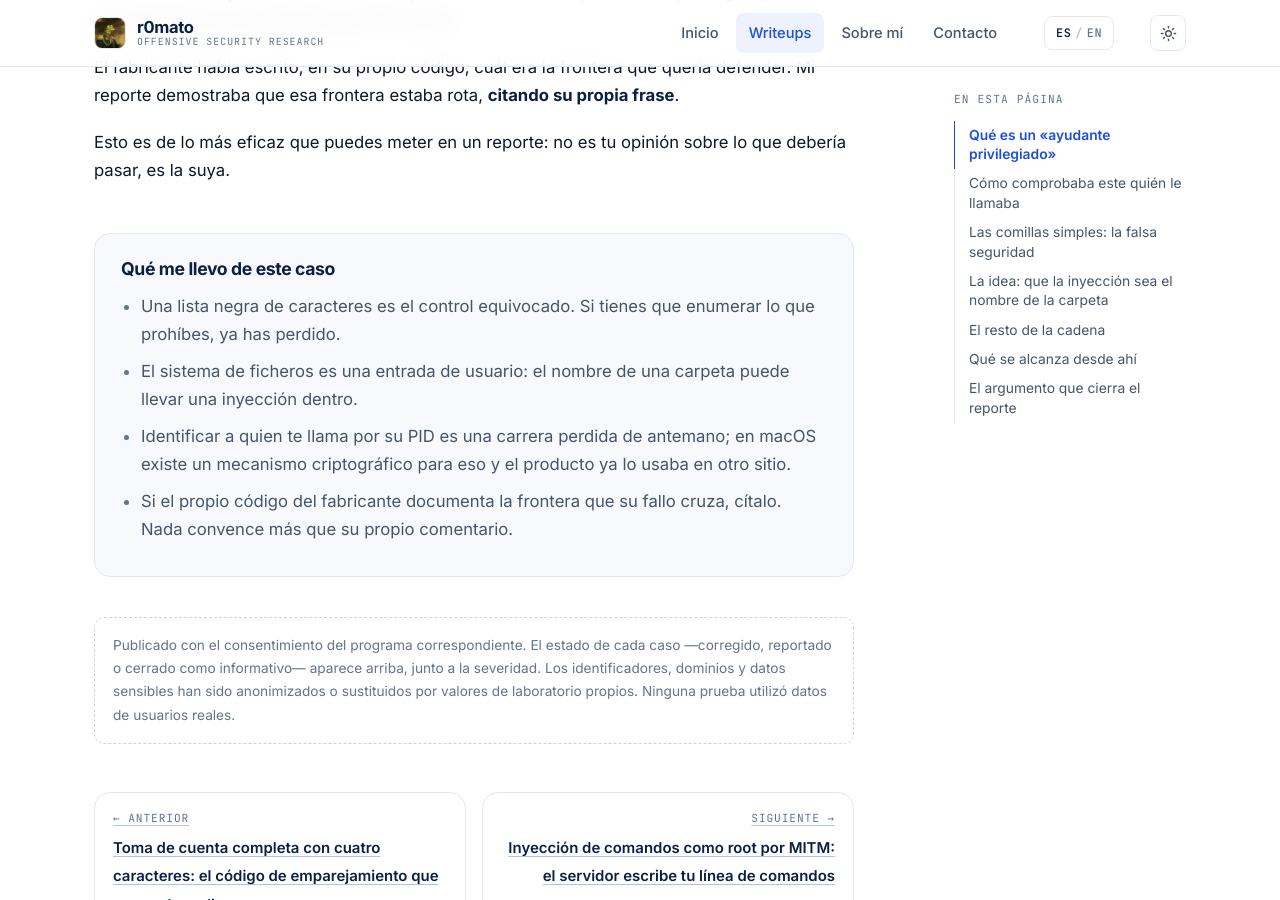
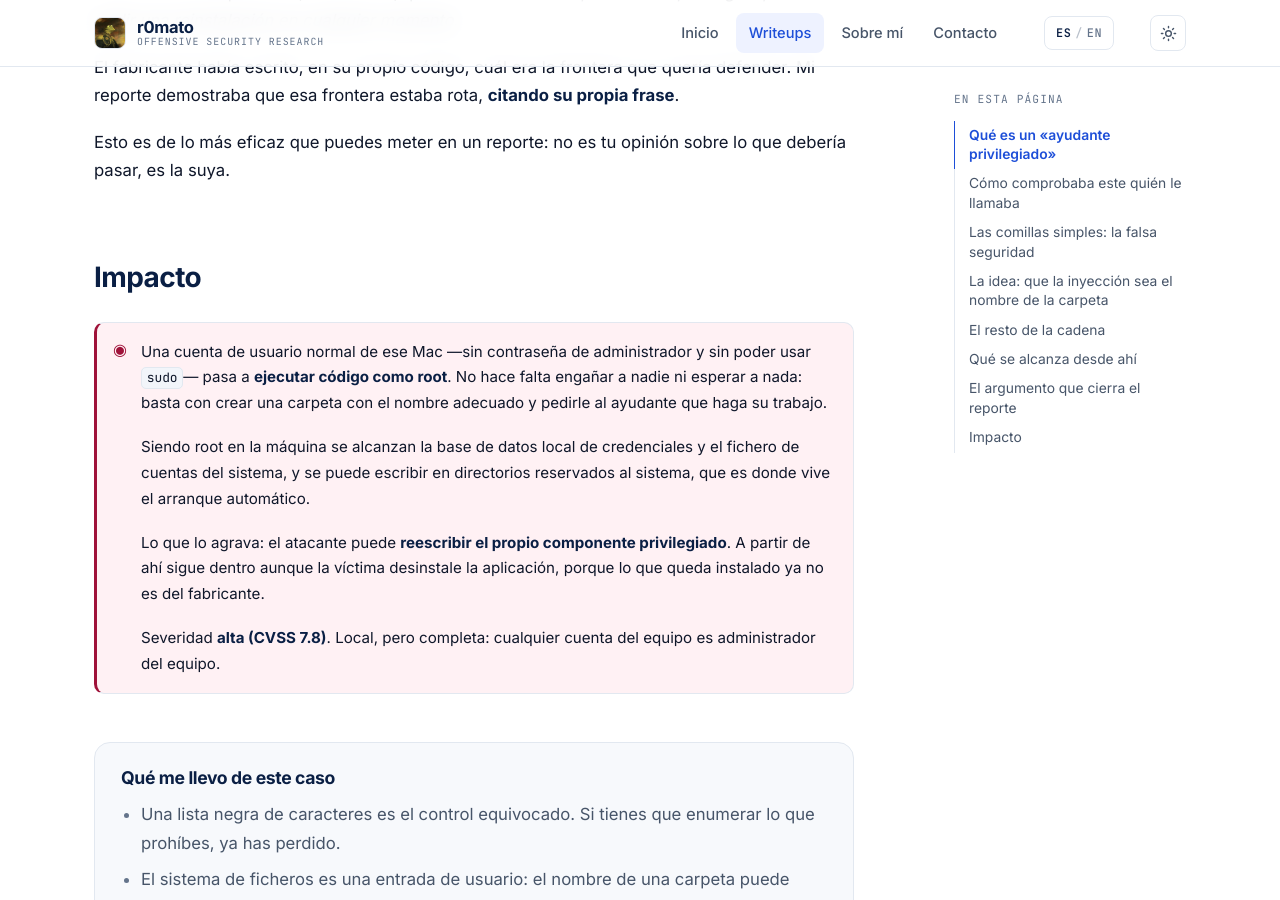
Before and after one commit to r0mato/r0mato.github.io, a Jekyll site: the page built from _posts/2026-10-23-inyeccion-nombre-carpeta-helper-privilegiado-macos.md, in a window 1280 px wide and 900 px high, scrolled down 4883 px. Built offline with Jekyll 4.4.1, drawn with Linux system fonts in a browser that asks for light colours; some of the changed text lies outside the part shown.

Commit message:
los dos writeups que se quedaron sin Impacto ya lo tienen
Al recortar las secciones, dos de los nueve perdieron el cierre: el de la
clave AES acababa en una nota sobre etica y el del ayudante privilegiado en
una anecdota del reporte. Un writeup que no dice que gana un atacante no
termina, se corta.

El contenido no se inventa, sale de lo que el propio articulo ya demuestra
mas arriba:

  · clave AES  -> leer las conversaciones completas de cualquier empleado,
                  con adjuntos, sin cuenta ni contrasena; y ademas escribir:
                  renombrar y borrar conversaciones ajenas. Critico, 9.1.
  · ayudante   -> una cuenta normal, sin sudo, ejecuta codigo como root;
                  alcanza la base de credenciales y el fichero de cuentas, y
                  puede reescribir el propio componente privilegiado, con lo
                  que sigue dentro aunque desinstalen la app. Alto, 7.8.

Los dos usan la misma caja .impact que el resto, en ES y en EN.

Comprobado sobre el HTML construido: en los 18 ficheros, el ultimo encabezado
del texto del autor es Impacto/Impact y lleva su caja. La comprobacion hubo
que afinarla dos veces, porque el ultimo <h2> de la pagina es el de "que me
llevo de este caso", que lo pone la plantilla y va dentro del articulo.

Nota: este commit se publico primero con el mensaje del anterior, porque el
script de publicacion hizo el commit antes de que yo escribiera el suyo. Se
ha reescrito el mensaje con --force-with-lease; el contenido no ha cambiado.

Co-Authored-By: Claude Opus 5 <noreply@anthropic.com>

```diff
--- a/_posts/2026-10-23-inyeccion-nombre-carpeta-helper-privilegiado-macos.md
+++ b/_posts/2026-10-23-inyeccion-nombre-carpeta-helper-privilegiado-macos.md
@@ -170,3 +170,23 @@ propia frase**.
 
 Esto es de lo más eficaz que puedes meter en un reporte: no es tu opinión sobre lo que
 debería pasar, es la suya.
+
+## Impacto
+
+<div class="impact" markdown="1">
+Una cuenta de usuario normal de ese Mac —sin contraseña de administrador y sin poder usar
+`sudo`— pasa a **ejecutar código como root**. No hace falta engañar a nadie ni esperar a
+nada: basta con crear una carpeta con el nombre adecuado y pedirle al ayudante que haga su
+trabajo.
+
+Siendo root en la máquina se alcanzan la base de datos local de credenciales y el fichero
+de cuentas del sistema, y se puede escribir en directorios reservados al sistema, que es
+donde vive el arranque automático.
+
+Lo que lo agrava: el atacante puede **reescribir el propio componente privilegiado**. A
+partir de ahí sigue dentro aunque la víctima desinstale la aplicación, porque lo que queda
+instalado ya no es del fabricante.
+
+Severidad **alta (CVSS 7.8)**. Local, pero completa: cualquier cuenta del equipo es
+administrador del equipo.
+</div>
```
Also changed, not shown: _posts/2026-10-16-aes-key-in-public-bundle-en.md (+19 -0 lines), _posts/2026-10-16-clave-aes-en-bundle-js-tokens-sin-cuenta.md (+19 -0 lines), _posts/2026-10-23-folder-name-command-injection-macos-helper-en.md (+19 -0 lines).
